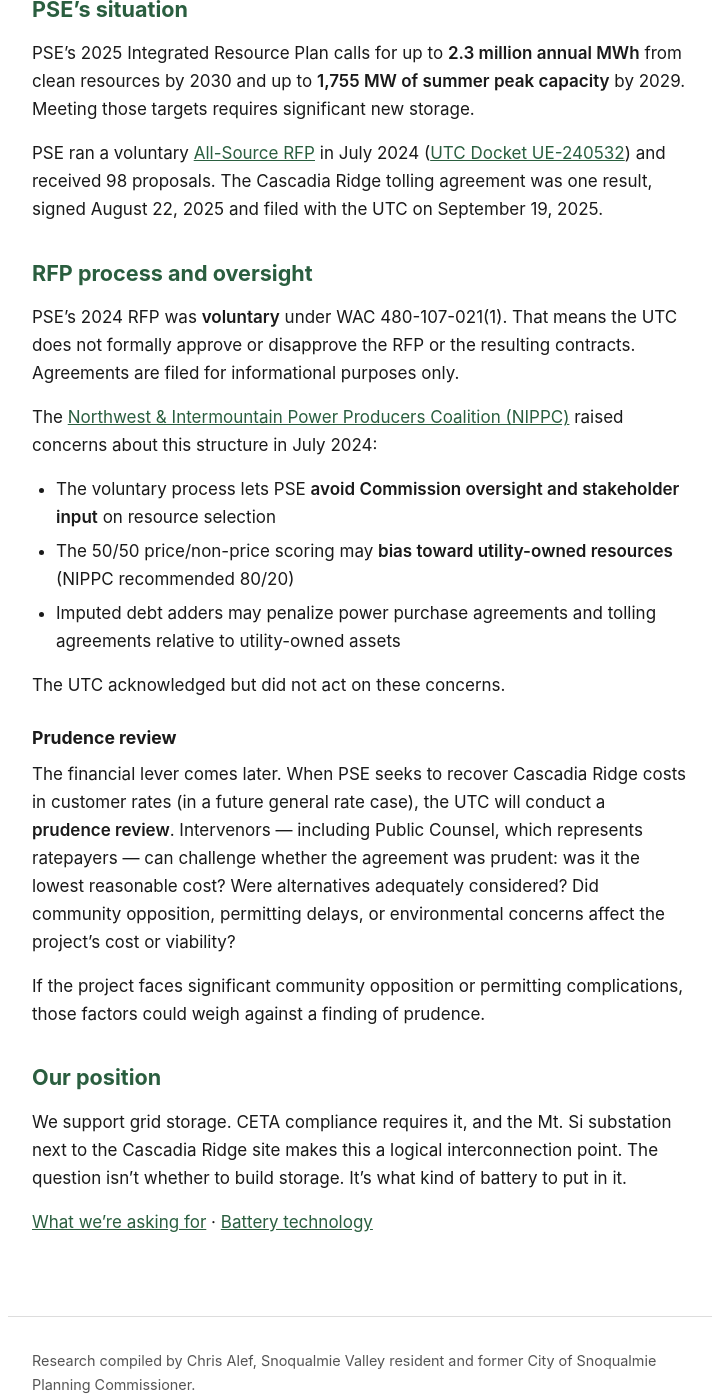
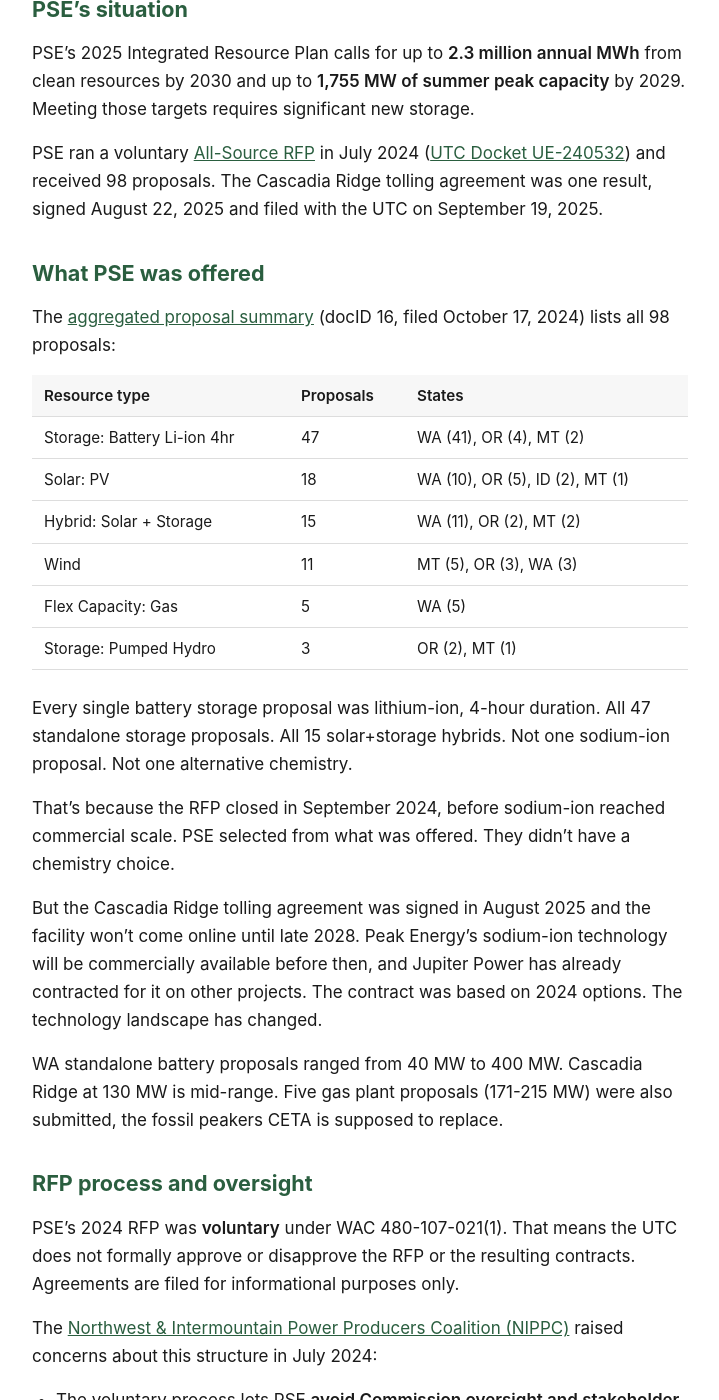
Before and after one commit to calef/cascadia-ridge-bess, a Jekyll site: the page built from _pages/ceta.md, in a window 1280 px wide and 1400 px high, scrolled down 918 px. Shown: the whole window, without its empty margins (280-999 px from the left). Built offline with Jekyll 4.4.1, drawn with Linux system fonts in a browser that asks for light colours.

Commit message:
Deploy site 2026-03-18-155431

```diff
--- a/_pages/ceta.md
+++ b/_pages/ceta.md
@@ -24,6 +24,27 @@ PSE's 2025 Integrated Resource Plan calls for up to **2.3 million annual MWh** f
 
 PSE ran a voluntary [All-Source RFP](https://www.pse.com/en/pages/energy-supply/acquiring-energy/2024-Voluntary-All-Source-RFP) in July 2024 ([UTC Docket UE-240532](https://apiproxy.utc.wa.gov/cases/GetDocument?docID=34&year=2024&docketNumber=240532)) and received 98 proposals. The Cascadia Ridge tolling agreement was one result, signed August 22, 2025 and filed with the UTC on September 19, 2025.
 
+## What PSE was offered
+
+The [aggregated proposal summary](https://www.utc.wa.gov/casedocket/2024/240532/docsets) (docID 16, filed October 17, 2024) lists all 98 proposals:
+
+| Resource type | Proposals | States |
+|---|---|---|
+| Storage: Battery Li-ion 4hr | 47 | WA (41), OR (4), MT (2) |
+| Solar: PV | 18 | WA (10), OR (5), ID (2), MT (1) |
+| Hybrid: Solar + Storage | 15 | WA (11), OR (2), MT (2) |
+| Wind | 11 | MT (5), OR (3), WA (3) |
+| Flex Capacity: Gas | 5 | WA (5) |
+| Storage: Pumped Hydro | 3 | OR (2), MT (1) |
+
+Every single battery storage proposal was lithium-ion, 4-hour duration. All 47 standalone storage proposals. All 15 solar+storage hybrids. Not one sodium-ion proposal. Not one alternative chemistry.
+
+That's because the RFP closed in September 2024, before sodium-ion reached commercial scale. PSE selected from what was offered. They didn't have a chemistry choice.
+
+But the Cascadia Ridge tolling agreement was signed in August 2025 and the facility won't come online until late 2028. Peak Energy's sodium-ion technology will be commercially available before then, and Jupiter Power has already contracted for it on other projects. The contract was based on 2024 options. The technology landscape has changed.
+
+WA standalone battery proposals ranged from 40 MW to 400 MW. Cascadia Ridge at 130 MW is mid-range. Five gas plant proposals (171-215 MW) were also submitted, the fossil peakers CETA is supposed to replace.
+
 ## RFP process and oversight
 
 PSE's 2024 RFP was **voluntary** under WAC 480-107-021(1). That means the UTC does not formally approve or disapprove the RFP or the resulting contracts. Agreements are filed for informational purposes only.
```
